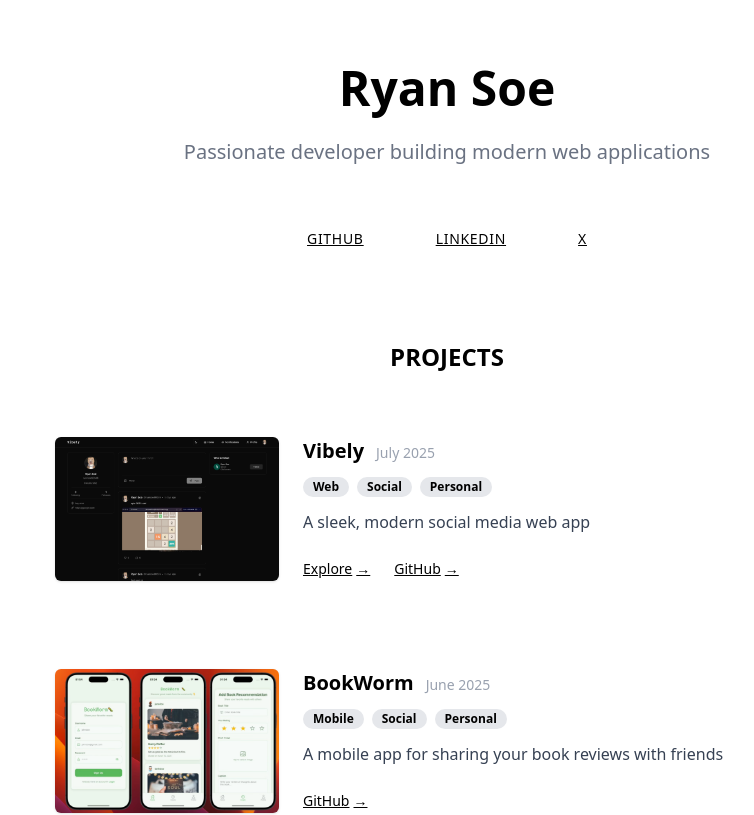
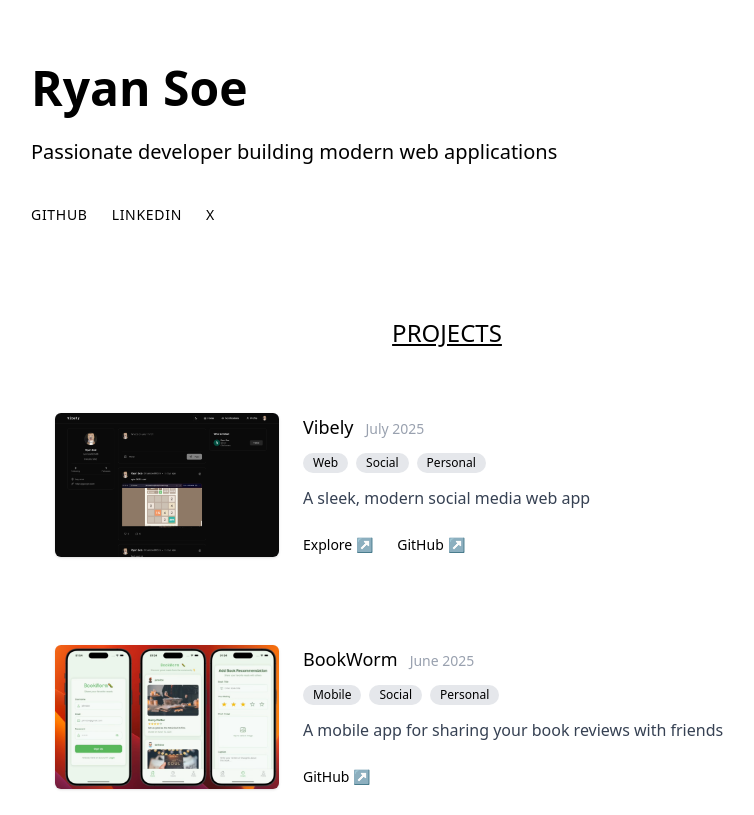
Before and after one commit to ryansoe/ryan-portfolio, a Next.js app: page / in a window 1280 px wide. Shown: the top 815 px of the page, without its empty margins (193-947 px from the left). Built offline with nearby package versions, Linux system fonts and the light colour scheme.

Commit message:
styling changes

```diff
--- a/src/app/globals.css
+++ b/src/app/globals.css
@@ -5,19 +5,17 @@ body {
   @apply bg-white text-black font-sans antialiased;
 }
 
+h2,
+h3,
 h4,
 h5,
 h6 {
   @apply font-medium text-black;
 }
 
-h3 {
-  @apply font-bold text-black;
-}
-
-a {
+/* a {
   @apply text-black underline hover:text-gray-600 transition-colors;
-}
+} */
 
 input,
 textarea {
--- a/src/components/HeroSection.tsx
+++ b/src/components/HeroSection.tsx
@@ -2,25 +2,24 @@ import { personalInfo } from "@/presets/personal";
 
 const HeroSection = () => (
   <section className="my-16 px-4">
-    <div className="max-w-[66.67%] mx-auto text-center">
+    <div className="max-w-[66.67%] mx-auto text-left">
       <h1 className="text-5xl font-extrabold mb-6 text-black">
         {personalInfo.name}
       </h1>
 
-      {/* Description - Lighter weight and muted color */}
-      <p className="text-xl font-light text-gray-500 mb-12 leading-relaxed">
+      <p className="text-xl font-light text-black mb-6 leading-relaxed">
         {personalInfo.description}
       </p>
 
       {/* Social Links - Improved button design */}
-      <div className="flex justify-center gap-6">
+      <div className="flex justify-start gap-6">
         {personalInfo.links.map((link, index) => (
           <a
             key={index}
             href={link.url}
             target="_blank"
             rel="noopener noreferrer"
-            className="px-6 py-3 bg-white transition-all duration-200 rounded-md font-medium text-sm uppercase tracking-wider"
+            className=" py-3 bg-white no-underline hover:underline transition-all duration-200 font-medium text-sm uppercase tracking-wider"
           >
             {link.name}
           </a>
--- a/src/components/ProjectCard.tsx
+++ b/src/components/ProjectCard.tsx
@@ -49,7 +49,7 @@ export default function ProjectCard({
         <div className="flex-1 space-y-3">
           {/* Title and Date */}
           <div className="flex items-baseline gap-3 flex-wrap">
-            <h3 className="text-xl font-semibold text-black">{title}</h3>
+            <h3 className="text-lg font-semibold text-black">{title}</h3>
             <span className="text-sm text-gray-400">{date}</span>
           </div>
 
@@ -59,7 +59,7 @@ export default function ProjectCard({
               tags.map((tag, index) => (
                 <span
                   key={index}
-                  className="px-2.5 py-0.5 bg-gray-200 text-black text-xs font-semibold rounded-full"
+                  className="px-2.5 py-0.5 bg-gray-200 text-black text-xs font-medium rounded-full"
                 >
                   {tag}
                 </span>
@@ -88,7 +88,7 @@ export default function ProjectCard({
                   aria-hidden
                   className="transition-transform duration-200 group-hover:translate-x-0.5"
                 >
-                  →
+                  ↗
                 </span>
               </a>
             )}
@@ -104,7 +104,7 @@ export default function ProjectCard({
                   aria-hidden
                   className="transition-transform duration-200 group-hover:translate-x-0.5"
                 >
-                  →
+                  ↗
                 </span>
               </a>
             )}
--- a/src/components/ProjectSection.tsx
+++ b/src/components/ProjectSection.tsx
@@ -5,7 +5,7 @@ import ProjectCard from "./ProjectCard";
 const ProjectSection = () => (
   <section className="my-16 px-4">
     <div className="max-w-[66.67%] mx-auto">
-      <h2 className="text-2xl font-bold uppercase mb-10 text-center">
+      <h2 className="text-2xl font-bold uppercase underline mb-10 text-center">
         Projects
       </h2>
       <div className="space-y-10">
```
